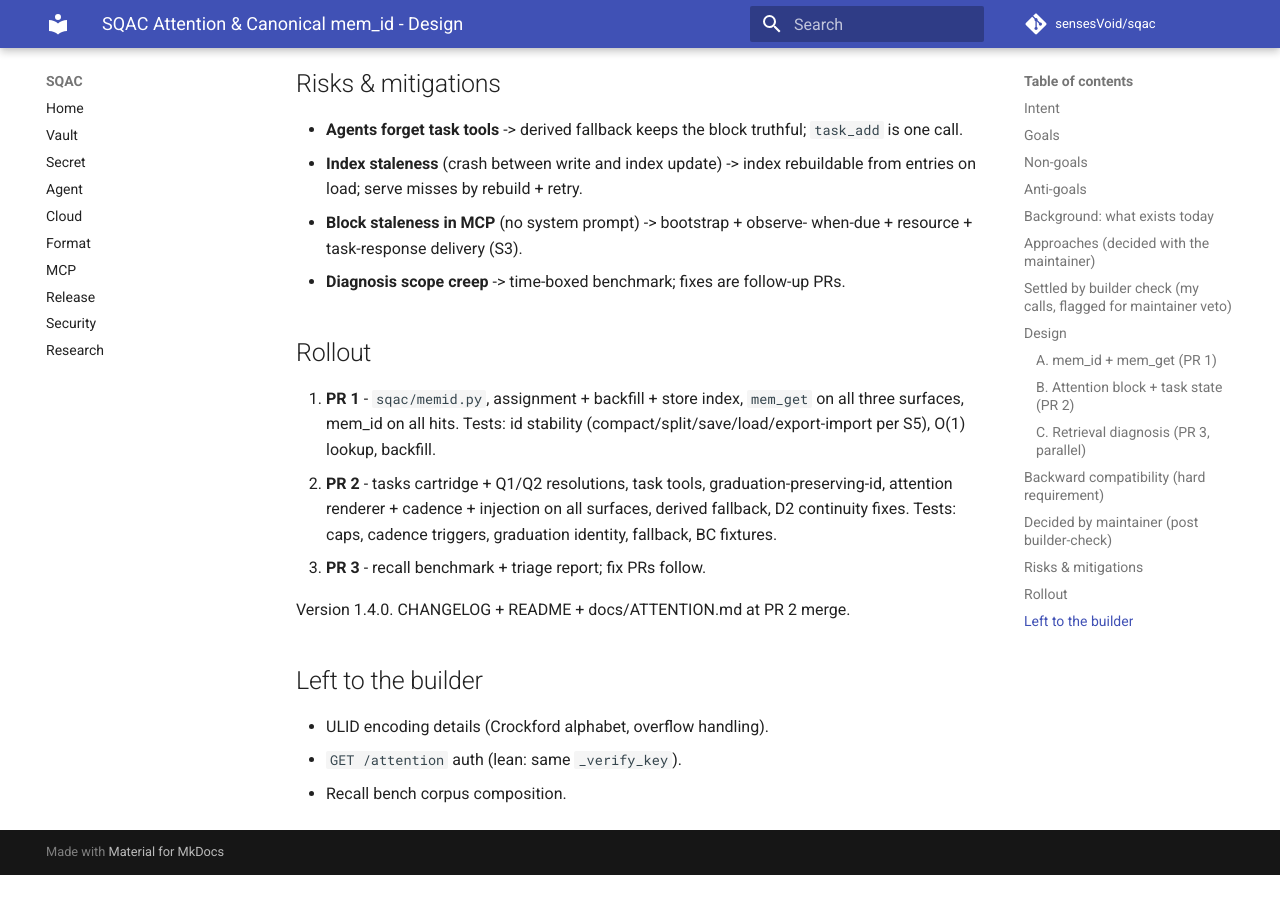
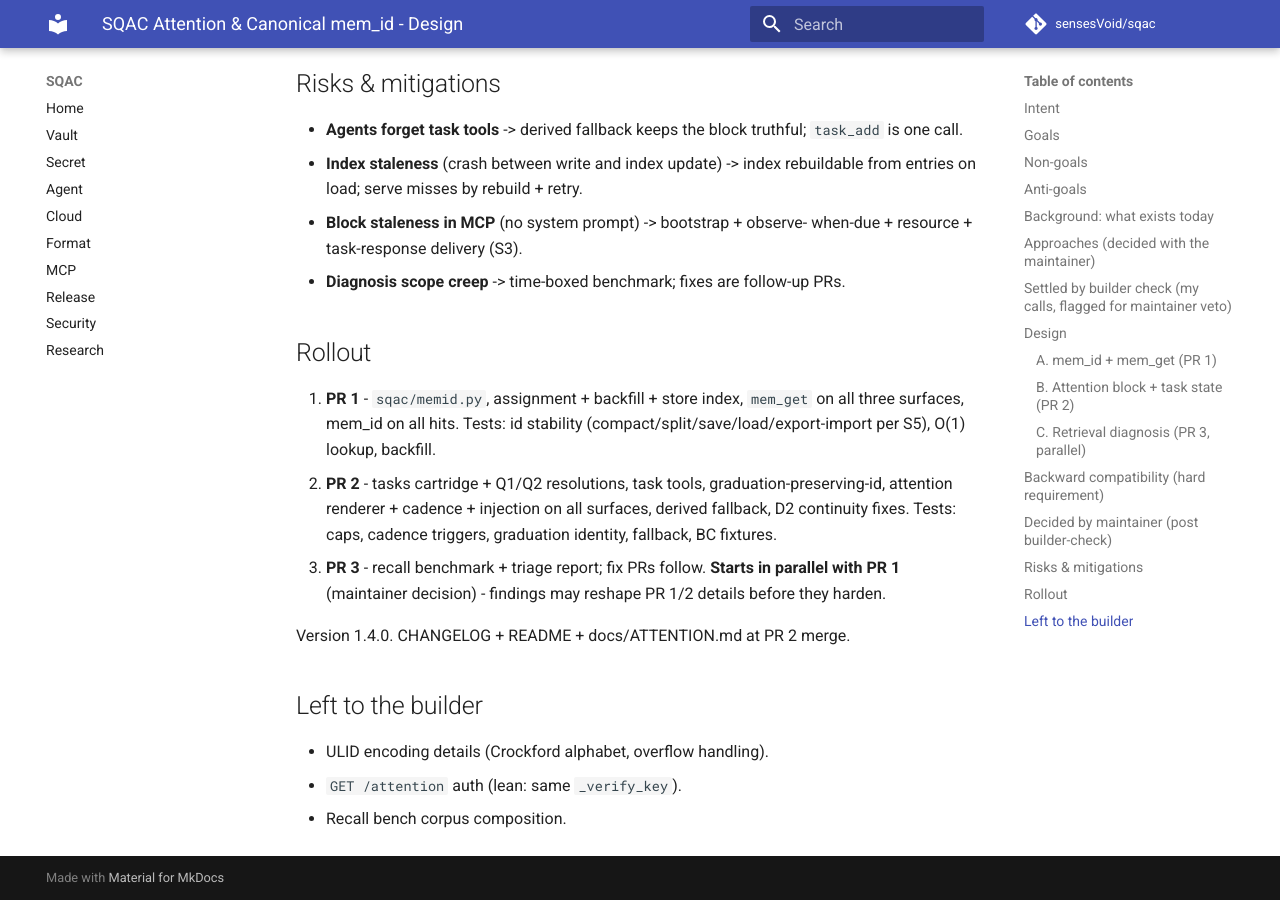
Before and after one commit to sensesVoid/sqac, an MkDocs documentation site: the page built from docs/superpowers/specs/2026-11-22-sqac-attention-design.md, in a window 1280 px wide and 900 px high, scrolled down 6630 px. Built offline with MkDocs 1.6.1 and Material for MkDocs 9.7.7, drawn with Linux system fonts in a browser that asks for light colours; comment, search, counter and statistics services are not loaded; before the commit the page ends 7505 px from its top, so only the background shows below that.

Commit message:
docs(design): PR3 starts in parallel with PR 1

```diff
--- a/docs/superpowers/specs/2026-11-22-sqac-attention-design.md
+++ b/docs/superpowers/specs/2026-11-22-sqac-attention-design.md
@@ -304,6 +304,8 @@ checkpoint/observe.
    on all surfaces, derived fallback, D2 continuity fixes. Tests: caps,
    cadence triggers, graduation identity, fallback, BC fixtures.
 3. **PR 3** - recall benchmark + triage report; fix PRs follow.
+   **Starts in parallel with PR 1** (maintainer decision) - findings may
+   reshape PR 1/2 details before they harden.
 
 Version 1.4.0. CHANGELOG + README + docs/ATTENTION.md at PR 2 merge.
 
```
